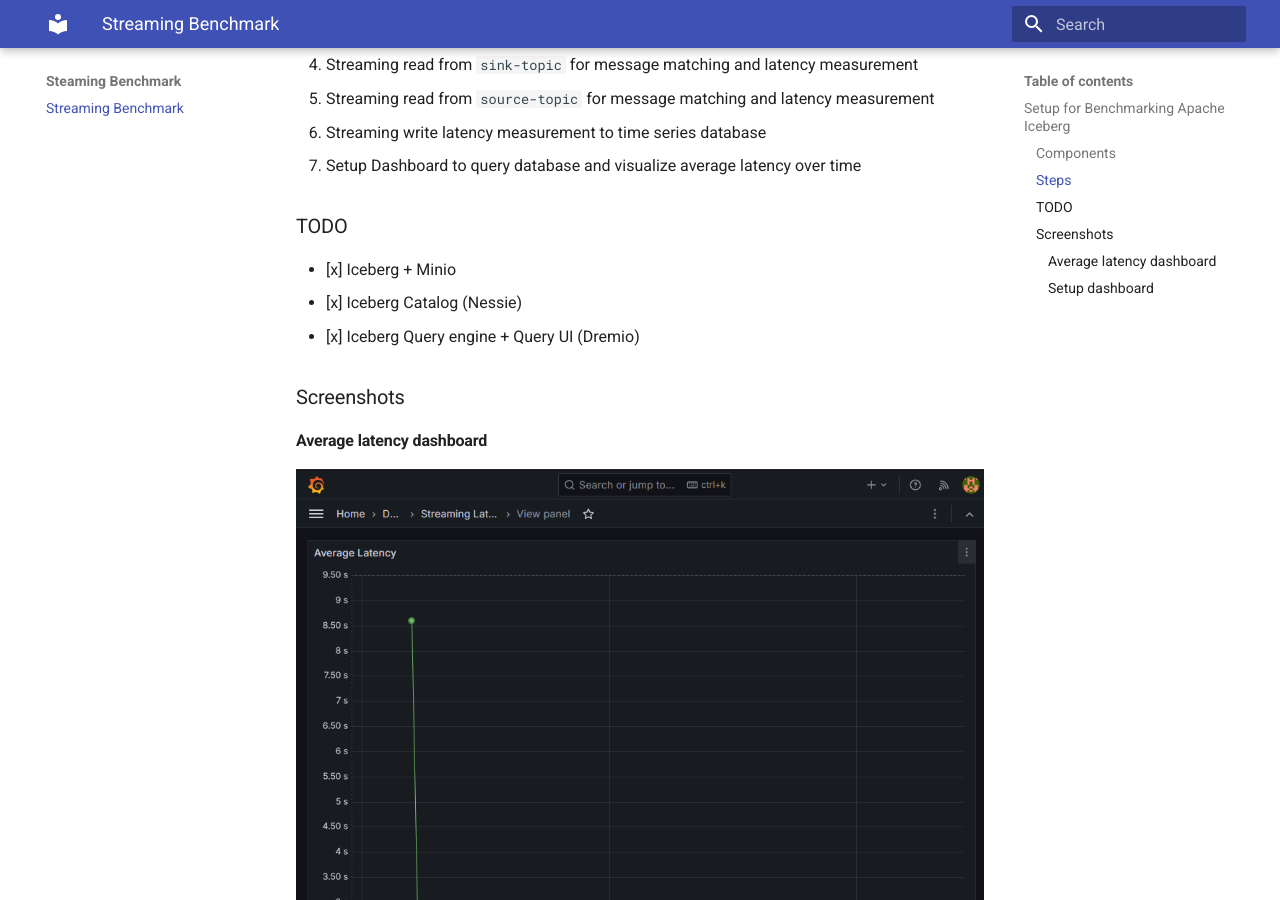
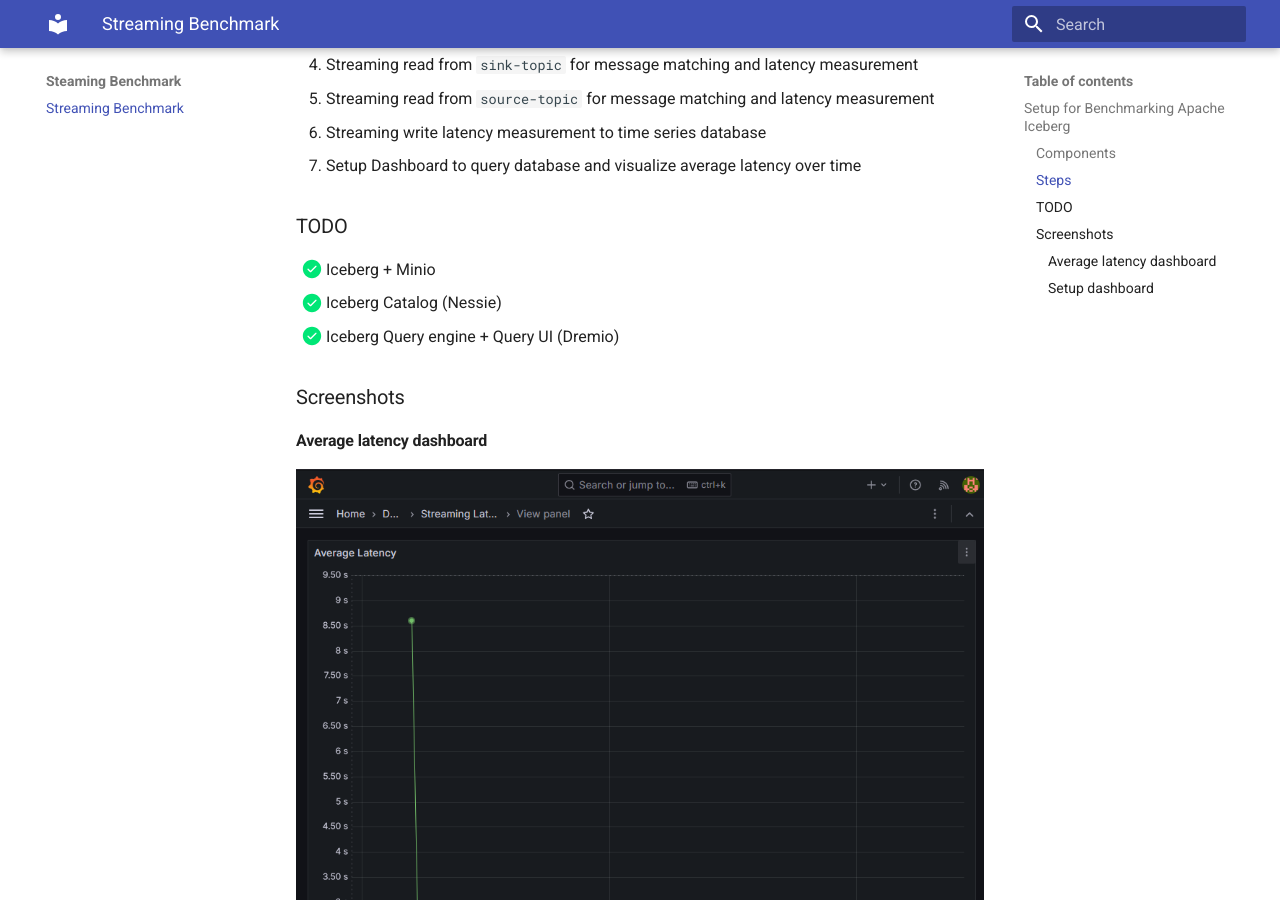
Before and after one commit to Giangblackk/streaming_benchmark, an MkDocs documentation site: the page built from docs/index.md, in a window 1280 px wide and 900 px high, scrolled down 1656 px. Built offline with MkDocs 1.6.1 and Material for MkDocs 9.7.7, drawn with Linux system fonts in a browser that asks for light colours.

Commit message:
add tasklist mkdocs extension

```diff
--- a/mkdocs.yml
+++ b/mkdocs.yml
@@ -2,3 +2,6 @@ site_name: Steaming Benchmark
 site_url: https://streaming_benchmark.github.io/
 theme:
   name: material
+markdown_extensions:
+  - pymdownx.tasklist:
+      custom_checkbox: true
```
